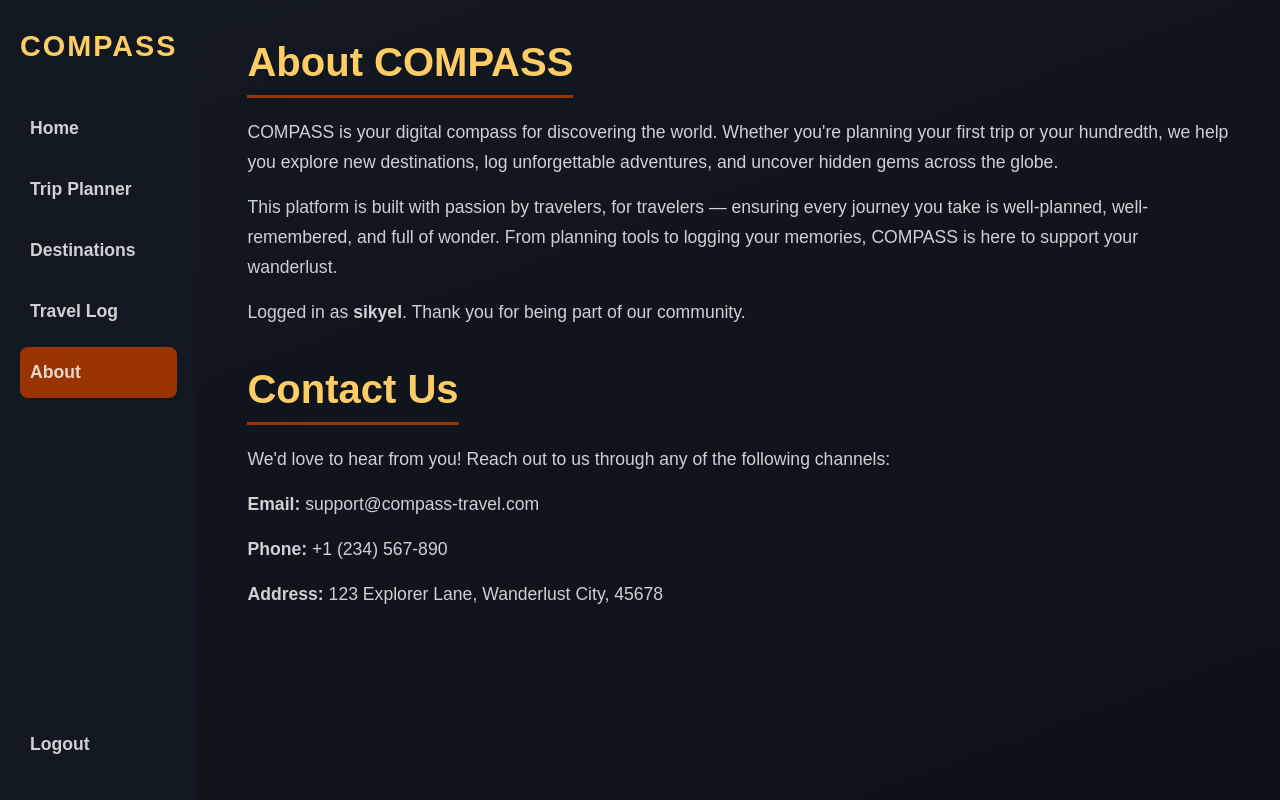
After one commit to Frxncz/ITP222-Final-Project, a PHP site: page /ITP222-FINAL-PROJ/about.php in a window 1280 px wide. The commit adds this page. Run offline with PHP 8.4, Linux system fonts and the light colour scheme; a user stored in the database is signed in.

Commit message:
Add About Us content and style Trip Planner submission
- Added About Us page content and created the corresponding file
- Implemented simple design improvements for the 'Your Submitted Trip Plans' section in the Trip Planner

```diff
--- /dev/null
+++ b/about.php
@@ -0,0 +1,167 @@
+<?php
+session_start();
+if (!isset($_SESSION['username'])) {
+  header("Location: index.html");
+  exit();
+}
+?>
+
+<!DOCTYPE html>
+<html lang="en">
+<head>
+  <meta charset="UTF-8" />
+  <meta name="viewport" content="width=device-width, initial-scale=1" />
+  <title>About - Nomad Trails</title>
+  <style>
+    * {
+      margin: 0; padding: 0; box-sizing: border-box;
+    }
+
+    body, html {
+      height: 100%;
+      font-family: 'Poppins', sans-serif;
+      background-color: #0d1117;
+      color: #ffcc66;
+    }
+
+    a {
+      color: #ffcc66;
+      text-decoration: none;
+    }
+
+    .layout {
+      display: flex;
+      height: 100vh;
+      overflow: hidden;
+    }
+
+    .sidebar {
+      width: 260px;
+      background: #121821;
+      display: flex;
+      flex-direction: column;
+      padding: 30px 20px;
+    }
+
+    .sidebar h2 {
+      font-weight: 700;
+      font-size: 1.8rem;
+      margin-bottom: 30px;
+      color: #ffcc66;
+      letter-spacing: 2px;
+      text-align: center;
+    }
+
+    nav {
+      flex-grow: 1;
+    }
+
+    nav a {
+      display: block;
+      padding: 15px 10px;
+      font-weight: 600;
+      font-size: 1.1rem;
+      margin: 10px 0;
+      border-radius: 8px;
+      color: #ffffffcc;
+      transition: background-color 0.3s, color 0.3s;
+    }
+
+    nav a.active,
+    nav a:hover {
+      background-color: #993300;
+    }
+
+    .logout-link {
+      margin-top: auto;
+      padding: 15px 10px;
+      font-weight: 600;
+      font-size: 1.1rem;
+      border-radius: 8px;
+      color: #ffffffcc;
+      transition: background-color 0.3s, color 0.3s;
+    }
+
+    .logout-link:hover {
+      background-color: #993300;
+    }
+
+    .content {
+      flex-grow: 1;
+      overflow-y: auto;
+      padding: 40px 50px;
+      background: linear-gradient(160deg, #121821 0%, #0d1117 100%);
+      color: #ffcc66;
+    }
+
+    .section {
+      margin-bottom: 40px;
+    }
+
+    h1 {
+      font-size: 2.5rem;
+      margin-bottom: 20px;
+      border-bottom: 3px solid #993300;
+      padding-bottom: 10px;
+      max-width: fit-content;
+    }
+
+    p {
+      font-size: 1.1rem;
+      line-height: 1.7;
+      color: #ffffffcc;
+      margin-bottom: 15px;
+    }
+  </style>
+</head>
+<body>
+
+<div class="layout">
+  <aside class="sidebar" role="navigation" aria-label="Main Navigation">
+    <h2>COMPASS</h2>
+    <nav>
+      <a href="dashboard.php">Home</a>
+      <a href="trip-planner.php">Trip Planner</a>
+      <a href="destination.php">Destinations</a>
+      <a href="travel-log.php">Travel Log</a>
+      <a href="about.php" class="active">About</a>
+    </nav>
+    <a href="logout.php" class="logout-link">Logout</a>
+  </aside>
+
+  <main class="content" role="main">
+    <section class="section">
+      <h1>About COMPASS</h1>
+      <p>
+        COMPASS is your digital compass for discovering the world. Whether you're planning your first trip or your hundredth, we help you explore new destinations, log unforgettable adventures, and uncover hidden gems across the globe.
+      </p>
+      <p>
+        This platform is built with passion by travelers, for travelers — ensuring every journey you take is well-planned, well-remembered, and full of wonder. From planning tools to logging your memories, COMPASS is here to support your wanderlust.
+      </p>
+      <p>
+        Logged in as <strong><?php echo htmlspecialchars($_SESSION['username']); ?></strong>. Thank you for being part of our community.
+      </p>
+    </section>
+
+    <section class="section">
+      <h1>Contact Us</h1>
+      <p>We'd love to hear from you! Reach out to us through any of the following channels:</p>
+      <p><strong>Email:</strong> support@compass-travel.com</p>
+      <p><strong>Phone:</strong> +1 (234) 567-890</p>
+      <p><strong>Address:</strong> 123 Explorer Lane, Wanderlust City, 45678</p>
+    </section>
+  </main>
+</div>
+
+<script>
+  const navLinks = document.querySelectorAll('.sidebar nav a');
+  navLinks.forEach(link => {
+    link.addEventListener('click', e => {
+      navLinks.forEach(l => l.classList.remove('active'));
+      e.target.classList.add('active');
+    });
+  });
+</script>
+
+</body>
+</html>
--- a/dashboard.php
+++ b/dashboard.php
@@ -216,8 +216,7 @@ if (!isset($_SESSION['username'])) {
       <a href="trip-planner.php">Trip Planner</a>
       <a href="destination.php">Destinations</a>
       <a href="travel-log.php">Travel Log</a>
-      <a href="#about">About</a>
-      <a href="#contact">Contact</a>
+      <a href="about.php">About</a>
     </nav>
     <a href="logout.php" class="logout-link">Logout</a>
   </aside>
--- a/destination.php
+++ b/destination.php
@@ -240,8 +240,7 @@ if (!isset($_SESSION['username'])) {
       <a href="trip-planner.php">Trip Planner</a>
       <a href="destination.php" class="active">Destinations</a>
       <a href="travel-log.php">Travel Log</a>
-      <a href="#about">About</a>
-      <a href="#contact">Contact</a>
+      <a href="about.php">About</a>
     </nav>
     <a href="logout.php" class="logout-link">Logout</a>
   </aside>
--- a/travel-log.php
+++ b/travel-log.php
@@ -190,8 +190,7 @@ if (!isset($_SESSION['username'])) {
       <a href="trip-planner.php">Trip Planner</a>
       <a href="destination.php">Destinations</a>
       <a href="travel-log.php" class="active">Travel Log</a>
-      <a href="#about">About</a>
-      <a href="#contact">Contact</a>
+      <a href="about.php">About</a>
     </nav>
     <a href="logout.php" class="logout-link">Logout</a>
   </aside>
```
Also changed, not shown: trip-planner.php (+90 -5 lines).
